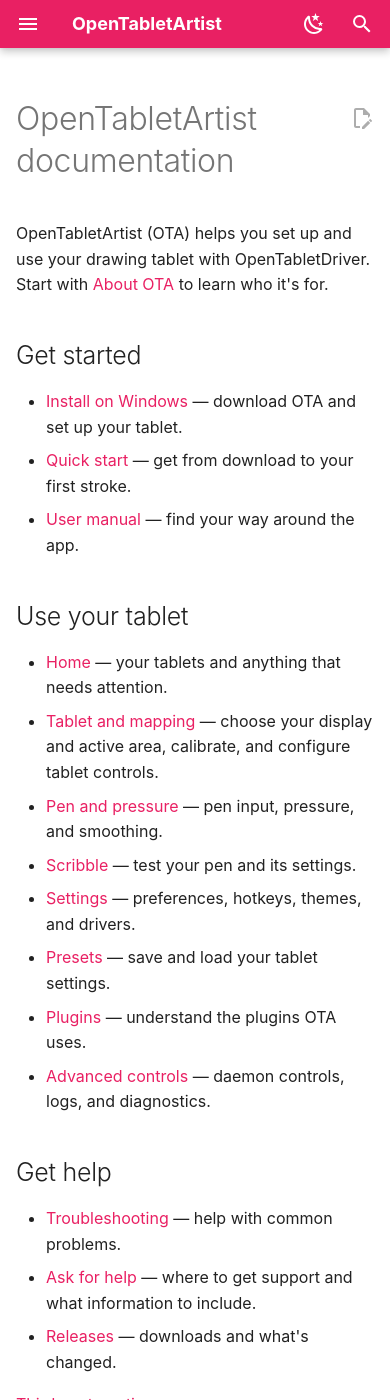
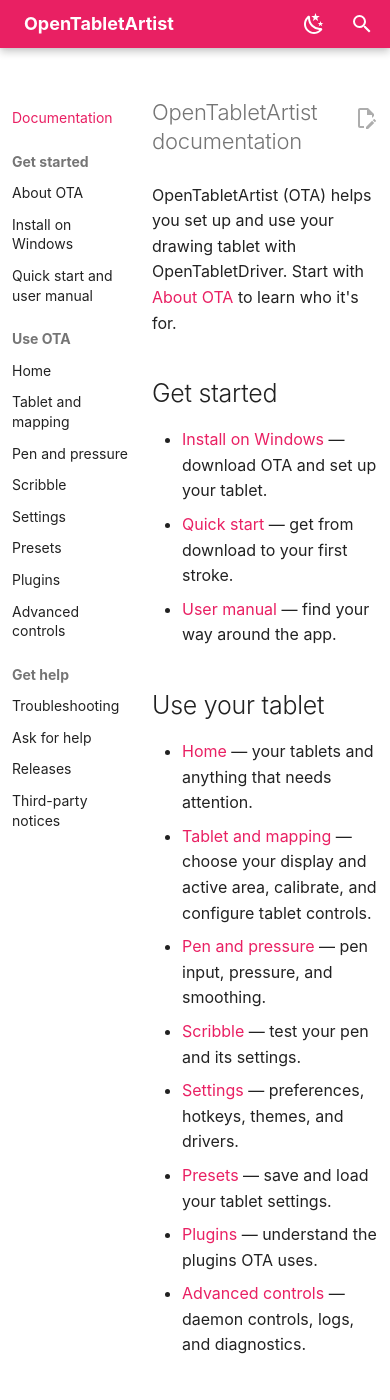
Before and after one commit to TheSevenPens/OpenTabletArtist, an MkDocs documentation site: the page built from docs/user/README.md, in a window 390 px wide and 1400 px high. Built offline with MkDocs 1.6.1 and Material for MkDocs 9.7.7, drawn with Linux system fonts in a browser that asks for light colours; comment, search, counter and statistics services are not loaded.

Commit message:
docs: keep the navigation sidebar visible at every width

```diff
--- /dev/null
+++ b/docs/user/stylesheets/navigation.css
@@ -0,0 +1,100 @@
+/* Keep Material's desktop navigation beside the article at smaller widths too.
+   The theme normally replaces it with a fixed, layered drawer below 76.25em. */
+@media screen and (max-width: 76.234375em) {
+  .md-header__button[for="__drawer"],
+  .md-overlay[for="__drawer"] {
+    display: none;
+  }
+
+  [dir] .md-sidebar--primary {
+    position: sticky;
+    inset: 2.4rem auto auto;
+    flex: 0 0 12.1rem;
+    height: auto;
+    /* The drawer's checked state must never turn this into an overlay. */
+    transform: none !important;
+    transition: none;
+    box-shadow: none !important;
+    z-index: 1;
+  }
+
+  .md-sidebar--primary .md-sidebar__scrollwrap {
+    position: static;
+    margin: 0 .2rem;
+    /* Material's drawer script otherwise supplies a viewport-sized height. */
+    height: auto !important;
+    max-height: calc(100dvh - 4.8rem);
+    overflow-y: auto;
+  }
+
+  [dir] .md-sidebar--primary .md-sidebar__inner {
+    padding: 0;
+  }
+
+  .md-nav--primary,
+  .md-nav--primary .md-nav {
+    position: static;
+    display: block;
+    height: auto;
+    opacity: 1;
+    visibility: visible;
+    transform: none;
+    transition: none;
+  }
+
+  .md-nav--primary .md-nav__title,
+  .md-nav--primary .md-nav__source,
+  .md-nav--primary .md-nav__icon,
+  .md-nav--primary .md-nav__link[for="__toc"] ~ .md-nav--secondary,
+  .md-nav--primary .md-nav__link[for="__toc"] {
+    display: none;
+  }
+
+  .md-nav--primary .md-nav__link[for="__toc"] + .md-nav__link {
+    display: flex;
+  }
+
+  .md-nav--primary .md-nav__list,
+  .md-nav--primary .md-nav__title ~ .md-nav__list {
+    overflow: visible;
+    box-shadow: none;
+  }
+
+  .md-nav--primary .md-nav__item {
+    border: 0;
+    font-size: .7rem;
+    line-height: 1.4;
+  }
+
+  .md-nav--primary .md-nav__link {
+    margin: 0;
+    padding: .3rem .6rem;
+  }
+
+  .md-nav--primary .md-nav__item--nested > .md-nav__link {
+    margin-top: .6rem;
+    color: var(--md-default-fg-color--light);
+    font-weight: 700;
+    pointer-events: none;
+  }
+}
+
+/* Reserve more room for the article in narrow windows without hiding the menu. */
+@media screen and (max-width: 37.5em) {
+  [dir] .md-sidebar--primary {
+    flex-basis: 7rem;
+    width: 7rem;
+  }
+
+  .md-nav--primary .md-nav__link {
+    padding-inline: .4rem;
+  }
+
+  .md-content__inner {
+    margin-inline: .6rem;
+  }
+
+  .md-typeset h1 {
+    font-size: 1.1rem;
+  }
+}
--- a/mkdocs.yml
+++ b/mkdocs.yml
@@ -27,6 +27,7 @@
         name: Switch to light mode
   features:
     - navigation.sections
+    - navigation.expand
     - navigation.top
     - navigation.footer
     - search.suggest
@@ -36,6 +37,9 @@
 
 plugins:
   - search
+
+extra_css:
+  - stylesheets/navigation.css
 
 markdown_extensions:
   - admonition
```
Also changed, not shown: docs/dev/DOCUMENTATION.md (+5 -0 lines).
